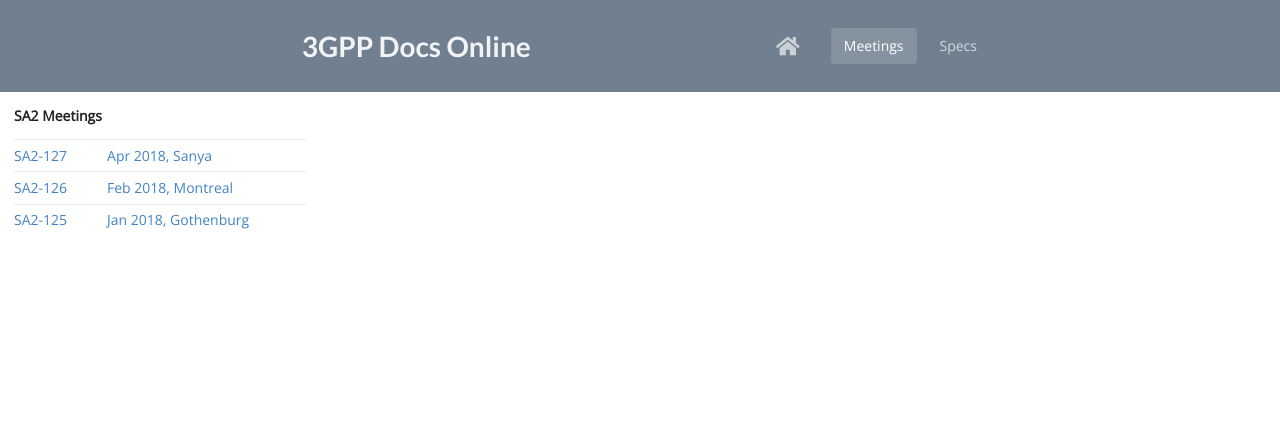
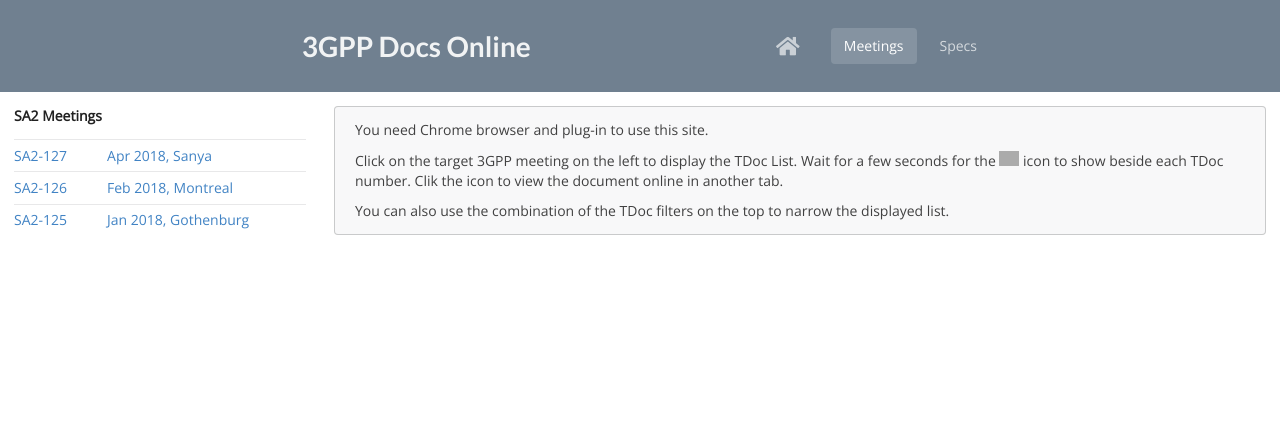
Before and after one commit to wangguanzhou/xgppdocs, a Django app: page / in a window 1280 px wide. Shown: the top 434 px of the page. Run offline with Django 3.2, Linux system fonts and the light colour scheme; some libraries are stand-ins or nearby versions; grey boxes are pictures that could not be loaded.

Commit message:
homepage help message

```diff
--- a/templates/homepage.html
+++ b/templates/homepage.html
@@ -34,7 +34,13 @@
     <div class="twelve wide column">
         {% block tdoc-list %}
         {% endblock %}
-        {{ form_error }}
+        <div class="ui message">
+            <p>You need Chrome browser and <Online Doc Viewer> plug-in to use this site.</p>
+            <p>Click on the target 3GPP meeting on the left to display the TDoc List. Wait for a few seconds for
+                the <img width="20" src="http://dov.parishod.com/assets/images/beside-link-icon.svg"></img> icon to show beside
+                 each TDoc number. Clik the icon to view the document online in another tab.</p>
+            <p>You can also use the combination of the TDoc filters on the top to narrow the displayed list.</p>
+        </div>
     </div>
 </div>
 
--- a/xgppdocs/views.py
+++ b/xgppdocs/views.py
@@ -30,6 +30,7 @@
 def homepage(request):
     context = {}
     context['sa2meetings'] = SA2Meetings
+
     return render(request, 'homepage.html', context)
 
 def showtdoclist(request):
```
